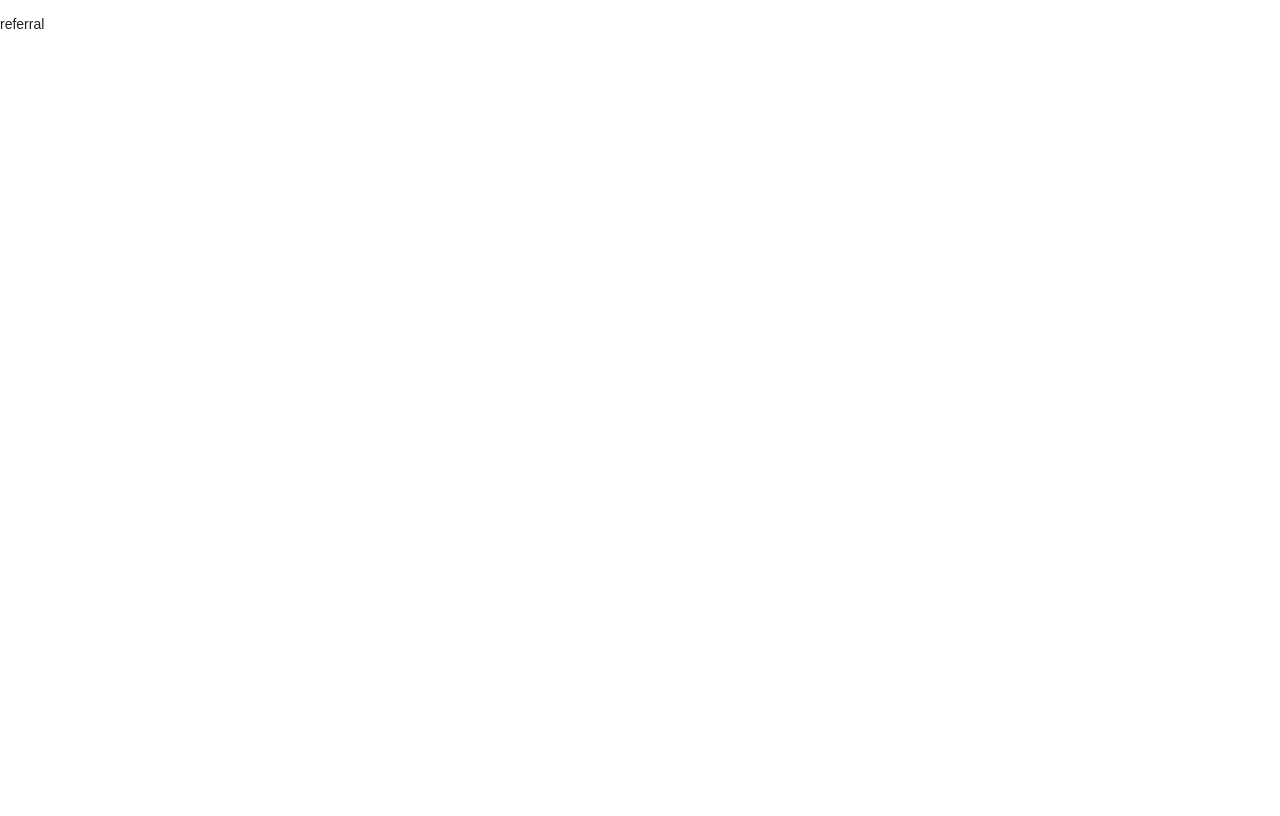
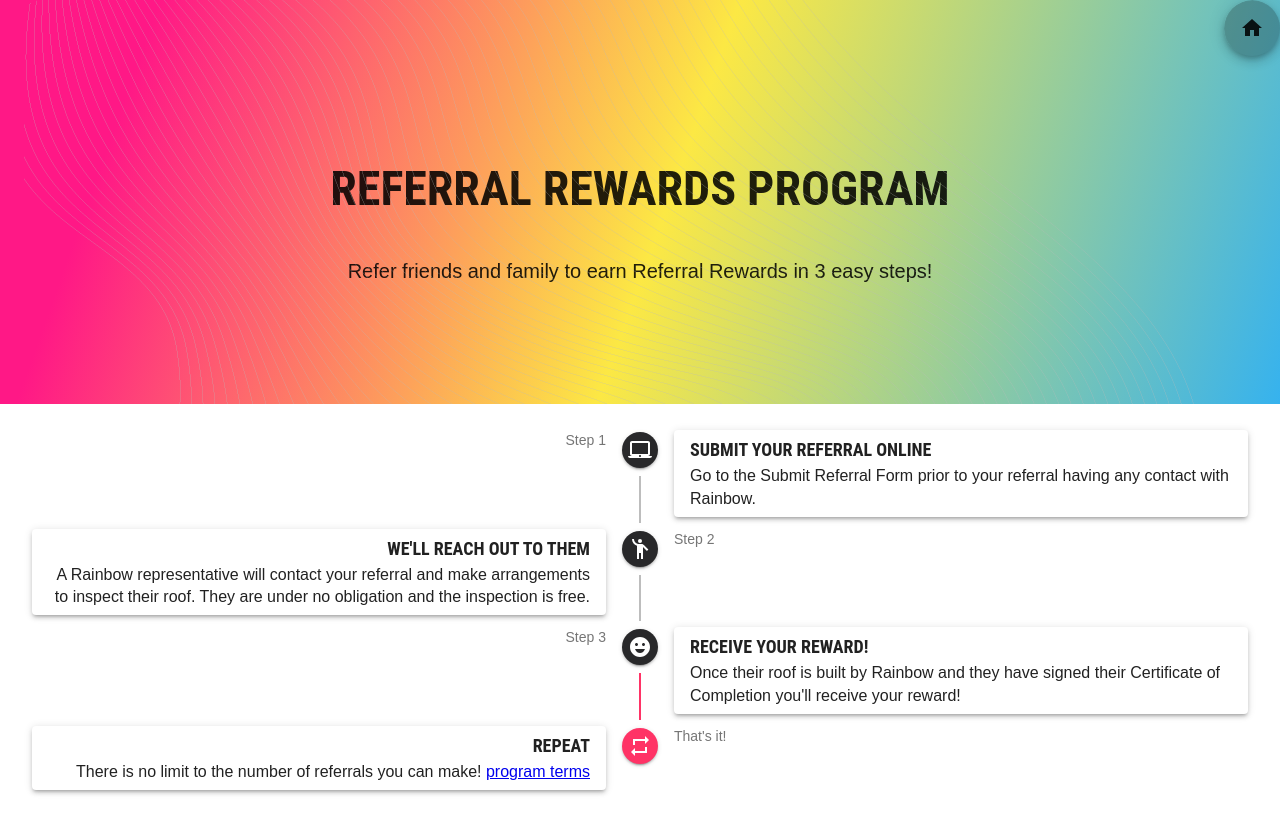
Before and after one commit to nwuerz/rainbow-remodeling, a React (Create React App) app: page /referral in a window 1280 px wide. Built offline with nearby package versions, Linux system fonts and the light colour scheme.

Commit message:
added SimpleHeader and ReferralTimeline

```diff
--- a/src/components/tileData.json
+++ b/src/components/tileData.json
@@ -1,47 +1,38 @@
 [
     {
         "img": "/static/images/patio-attachment.jpg",
-        "title": "Custom backyard patio attachment - Garland, TX",
-        "popoverImg":"/static/images/patio-attachment.jpg"
+        "title": "Custom backyard patio attachment - Garland, TX"
     },
     {
         "img": "/static/images/korean-church.jpg",
-        "title": "Korean Central United Methodist Church - Dallas, TX",
-        "popoverImg":"static/images/korean-church.jpg"
+        "title": "Korean Central United Methodist Church - Dallas, TX"
     },
     {
         "img": "/static/images/advocacy-center.jpg",
-        "title": "Childrens Advocacy Center - Lewisville, TX",
-        "popoverImg":"/static/images/advocacy-center.jpg"
+        "title": "Childrens Advocacy Center - Lewisville, TX"
     },
     {
         "img": "/static/images/ntx-job-core.jpg",
-        "title": "North Texas Job Core - McKinney, TX",
-        "popoverImg":"/static/images/patio-attachment.jpg"
+        "title": "North Texas Job Core - McKinney, TX"
     },
     {
         "img": "/static/images/aquatics-center.jpg",
-        "title": "Chisolm Park Aquatics Center - Hurst, TX",
-        "popoverImg":"/static/images/patio-attachment.jpg"
+        "title": "Chisolm Park Aquatics Center - Hurst, TX"
     },
     {
         "img": "/static/images/adjuster-markings.jpg",
-        "title": "Adjuster markings of hail damage for total loss, full replacement! - Richardson, TX",
-        "popoverImg":"/static/images/patio-attachment.jpg"
+        "title": "Adjuster markings of hail damage for total loss, full replacement! - Richardson, TX"
     },
     {
         "img": "/static/images/lifetime-shingles.jpg",
-        "title": "Completed residential roof with Lifetime shingles! - Plano, TX",
-        "popoverImg":"/static/images/patio-attachment.jpg"
+        "title": "Completed residential roof with Lifetime shingles! - Plano, TX"
     },
     {
         "img": "/static/images/1605-front.jpg",
-        "title": "Completed residential roof with standard shingles! - Carrollton, TX",
-        "popoverImg":"/static/images/patio-attachment.jpg"
+        "title": "Completed residential roof with standard shingles! - Carrollton, TX"
     },
     {
         "img": "/static/images/1605-side.jpg",
-        "title": "Completed residential roof with standard shingles! - Carrollton, TX",
-        "popoverImg":"/static/images/patio-attachment.jpg"
+        "title": "Completed residential roof with standard shingles! - Carrollton, TX"
     }
 ]
--- a/src/pages/Gallery.jsx
+++ b/src/pages/Gallery.jsx
@@ -1,14 +1,17 @@
 import React from 'react';
 import HomeButton from '../components/HomeButton';
-import GalleryHeader from '../views/GalleryHeader';
+import SimpleHeader from '../views/SimpleHeader';
 import Projects from '../views/Projects';
 import GalleryFooter from '../views/GalleryFooter';
+
+const title = "Rainbow's project gallery"
+const subTitle= "Lorem Ipsum is simply dummy text of the printing and typesetting industry. Lorem Ipsum has been the industry's standard dummy text ever since the 1500s, when an unknown printer took a galley of type and scrambled it to make a type specimen book. It has survived not only five centuries, but also the leap into electronic typesetting, remaining essentially unchanged."
 
 const Gallery = () => {
     return (
         <>
         <HomeButton />
-        <GalleryHeader />
+        <SimpleHeader title={title} subTitle={subTitle}/>
         <Projects />
         <GalleryFooter />
         </>
--- a/src/pages/Referral.jsx
+++ b/src/pages/Referral.jsx
@@ -1,9 +1,17 @@
 import React from 'react';
+import SimpleHeader from '../views/SimpleHeader';
+import HomeButton from '../components/HomeButton';
+import ReferralTimeline from '../views/ReferralTimeline';
+
+const title = "Referral Rewards Program";
+const subTitle = "Refer friends and family to earn Referral Rewards in 3 easy steps!";
 
 const Referral = () => {
     return (
         <>
-        <p>referral</p>
+        <HomeButton />
+        <SimpleHeader title={title} subTitle={subTitle} />
+        <ReferralTimeline />
         </>
      );
 }
--- a/src/views/Projects.jsx
+++ b/src/views/Projects.jsx
@@ -55,7 +55,7 @@ const Projects = () => {
     <>
       <div className={classes.root}>
         <GridList className={classes.gridList} cols={2}>
-          {tileData.map((tile, index) => (
+          {tileData.map((tile) => (
             <GridListTile key={tile.img} rows={2}>
               <img src={tile.img} alt={tile.title} />
               <GridListTileBar
@@ -66,7 +66,7 @@ const Projects = () => {
                 }}
                 actionIcon={
                   <IconButton
-                    onClick={() => { setTileState({ ...tileState, img: tile.img, title: tile.title, popoverImg: tile.popoverImg}); setAnchorEl({ top: 500, left: 400 }); }}
+                    onClick={() => { setTileState({ ...tileState, img: tile.img, title: tile.title }); setAnchorEl({ top: 500, left: 400 }); }}
                     aria-label={`star ${tile.title}`}
                   >
                     <ZoomOutMapIcon className={classes.title} />
--- /dev/null
+++ b/src/views/ReferralTimeline.jsx
@@ -0,0 +1,114 @@
+import React from 'react';
+import { makeStyles } from '@material-ui/core/styles';
+import { Timeline, TimelineItem, TimelineSeparator, TimelineConnector, TimelineContent, TimelineOppositeContent, TimelineDot }from '@material-ui/lab';
+import EmojiPeopleIcon from '@material-ui/icons/EmojiPeople';
+import LaptopMacIcon from '@material-ui/icons/LaptopMac';
+import EmojiEmotionsIcon from '@material-ui/icons/EmojiEmotions';
+import RepeatIcon from '@material-ui/icons/Repeat';
+import Paper from '@material-ui/core/Paper';
+import Typography from '@material-ui/core/Typography';
+
+const useStyles = makeStyles((theme) => ({
+  paper: {
+    padding: '6px 16px',
+  },
+  secondaryTail: {
+    backgroundColor: theme.palette.secondary.main,
+  },
+}));
+
+export default function ReferralTimeline() {
+  const classes = useStyles();
+
+  return (
+    <Timeline align="alternate">
+      {/* step 1 */}
+      <TimelineItem>
+        <TimelineOppositeContent>
+          <Typography variant="body2" color="textSecondary">
+            Step 1
+          </Typography>
+        </TimelineOppositeContent>
+        <TimelineSeparator>
+          <TimelineDot color="primary">
+            <LaptopMacIcon />
+          </TimelineDot>
+          <TimelineConnector />
+        </TimelineSeparator>
+        <TimelineContent>
+          <Paper elevation={3} className={classes.paper}>
+            <Typography variant="h6" component="h1">
+              Submit your referral online
+            </Typography>
+            <Typography>Go to the Submit Referral Form prior to your referral having any contact with Rainbow.</Typography>
+          </Paper>
+        </TimelineContent>
+      </TimelineItem>
+      {/* step 1 */}
+      <TimelineItem>
+        <TimelineOppositeContent>
+          <Typography variant="body2" color="textSecondary">
+            Step 2
+          </Typography>
+        </TimelineOppositeContent>
+        <TimelineSeparator>
+          <TimelineDot color="primary">
+            <EmojiPeopleIcon />
+          </TimelineDot>
+          <TimelineConnector />
+        </TimelineSeparator>
+        <TimelineContent>
+          <Paper elevation={3} className={classes.paper}>
+            <Typography variant="h6" component="h1">
+              We'll reach out to them
+            </Typography>
+            <Typography>A Rainbow representative will contact your referral and make arrangements to inspect their roof. They are under no obligation and the inspection is free.</Typography>
+          </Paper>
+        </TimelineContent>
+      </TimelineItem>
+      {/* step 3 */}
+      <TimelineItem>
+        <TimelineOppositeContent>
+          <Typography variant="body2" color="textSecondary">
+            Step 3
+          </Typography>
+        </TimelineOppositeContent>
+        <TimelineSeparator>
+          <TimelineDot color="primary" >
+            <EmojiEmotionsIcon />
+          </TimelineDot>
+          <TimelineConnector className={classes.secondaryTail} />
+        </TimelineSeparator>
+        <TimelineContent>
+          <Paper elevation={3} className={classes.paper}>
+            <Typography variant="h6" component="h1">
+              Receive your reward!
+            </Typography>
+            <Typography>Once their roof is built by Rainbow and they have signed their Certificate of Completion you'll receive your reward!</Typography>
+          </Paper>
+        </TimelineContent>
+      </TimelineItem>
+      {/* step 4  */}
+      <TimelineItem>
+        <TimelineOppositeContent>
+          <Typography variant="body2" color="textSecondary">
+            That's it!
+          </Typography>
+        </TimelineOppositeContent>
+        <TimelineSeparator>
+          <TimelineDot color="secondary">
+            <RepeatIcon />
+          </TimelineDot>
+        </TimelineSeparator>
+        <TimelineContent>
+          <Paper elevation={3} className={classes.paper}>
+            <Typography variant="h6" component="h1">
+              Repeat
+            </Typography>
+            <Typography>There is no limit to the number of referrals you can make! <a href={"/terms"}>program terms</a></Typography>
+          </Paper>
+        </TimelineContent>
+      </TimelineItem>
+    </Timeline>
+  );
+}
--- a/src/views/GalleryHeader.jsx
+++ b/src/views/SimpleHeader.jsx
@@ -33,7 +33,7 @@ const styles = (theme) => ({
   }
 });
 
-const GalleryHeader = (props) => {
+const SimpleHeader = (props) => {
   const { classes } = props;
 
   return (
@@ -53,13 +53,13 @@ const GalleryHeader = (props) => {
                   align="center"
                   className={classes.title}
                 >
-                  {"Rainbow's project gallery"}
+                  {props.title}
                 </Typography>
                 <Typography
                   variant="h5"
                   align="center"
                 >
-                  {"Lorem Ipsum is simply dummy text of the printing and typesetting industry. Lorem Ipsum has been the industry's standard dummy text ever since the 1500s, when an unknown printer took a galley of type and scrambled it to make a type specimen book. It has survived not only five centuries, but also the leap into electronic typesetting, remaining essentially unchanged."}
+                  {props.subTitle}
                 </Typography>
               </div>
             </Grid>
@@ -70,8 +70,8 @@ const GalleryHeader = (props) => {
   );
 };
 
-GalleryHeader.propTypes = {
+SimpleHeader.propTypes = {
   classes: PropTypes.object.isRequired,
 };
 
-export default withStyles(styles)(GalleryHeader);
+export default withStyles(styles)(SimpleHeader);
```
Also changed, not shown: src/components/imagePopover.jsx (deleted).
